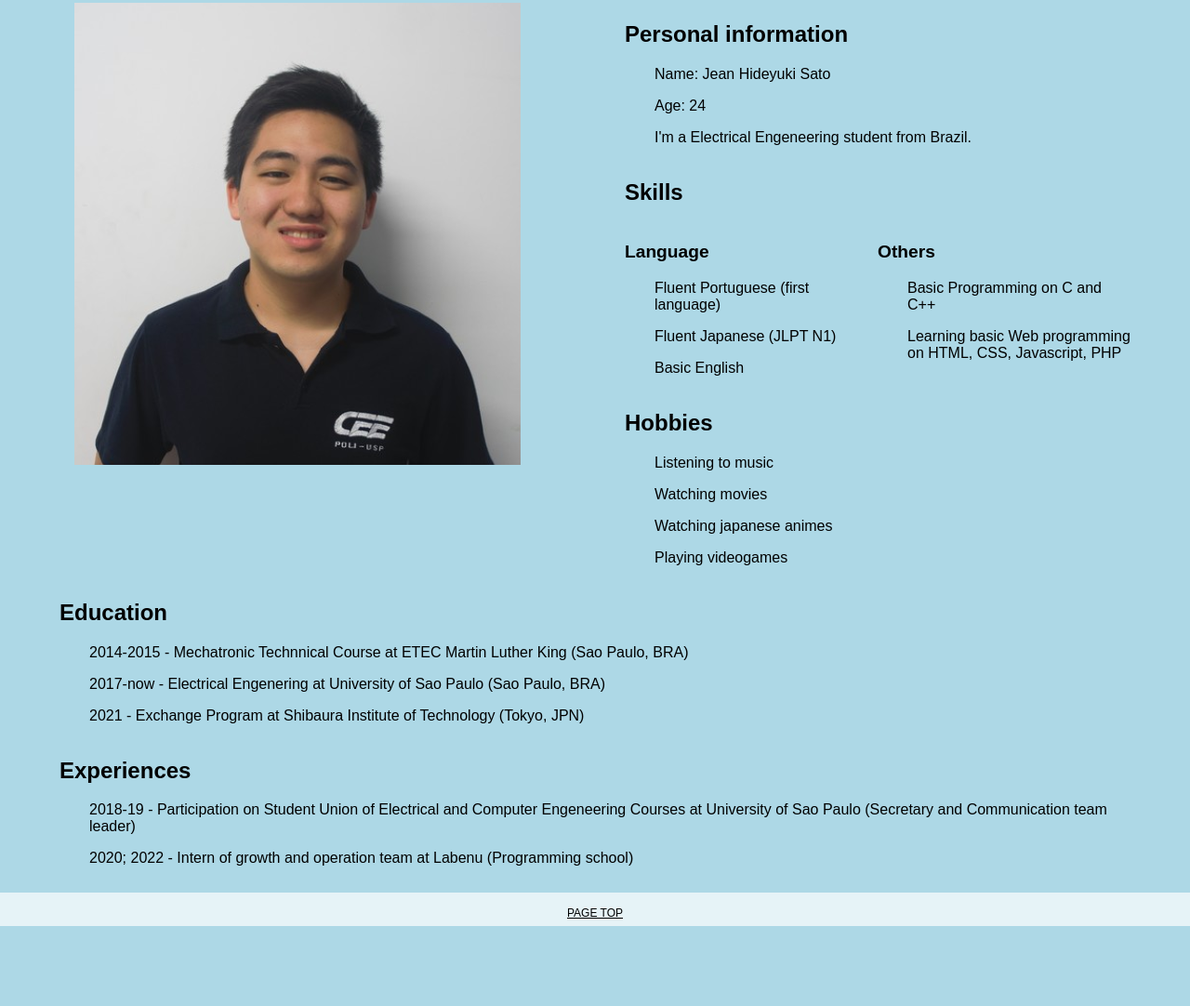
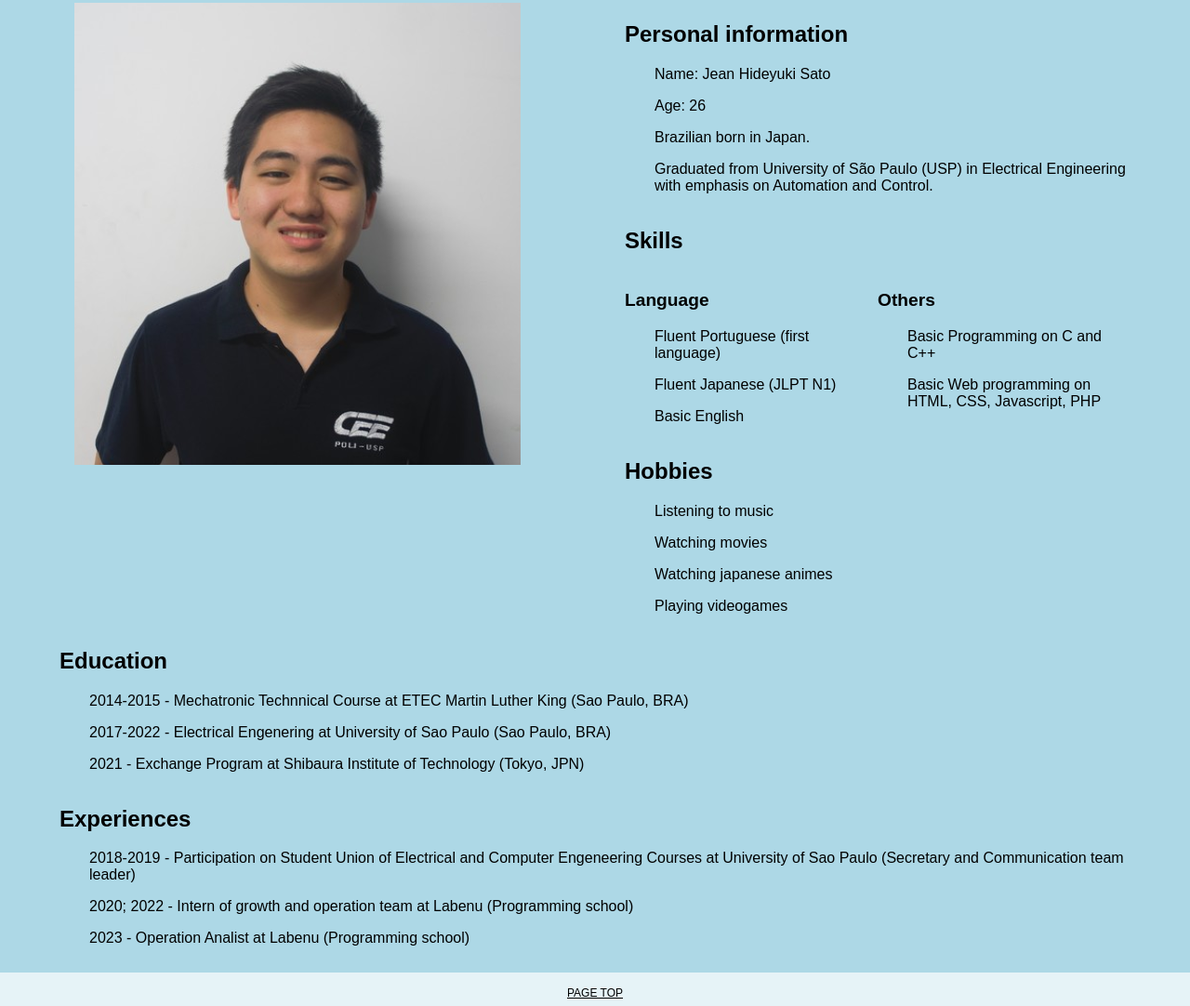
Before and after one commit to jean-hide-sato/SIT-Web-Programming-AboutMe, a plain HTML site: page index.html in a window 1280 px wide. Shown: the part 61-1143 px from the top of the page at 93% size. Before the commit the page ends 1057 px from the top, so only its background shows below. Drawn offline with Linux system fonts and the light colour scheme.

Commit message:
Automatic calculation of age and information update

```diff
--- a/index.html
+++ b/index.html
@@ -33,8 +33,10 @@
         <div id="personal">
         <h2>Personal information</h2>
         <p>Name: Jean Hideyuki Sato</p>
-        <p>Age: 24</p>
-        <p>I'm a Electrical Engeneering student from Brazil.</p>
+        <p>Age: <span id="age"></span></p>
+            <script>document.getElementById("age").innerHTML = new Date().getFullYear() -1998;</script>
+        <p>Brazilian born in Japan.</p>
+        <p>Graduated from University of São Paulo (USP) in Electrical Engineering with emphasis on Automation and Control.</p>
         </div>
 
         <div id="skills">
@@ -48,7 +50,7 @@
         <div id="sub2">
             <h3>Others</h3>
             <p>Basic Programming on C and C++</p>
-            <p>Learning basic Web programming on HTML, CSS, Javascript, PHP</p>
+            <p>Basic Web programming on HTML, CSS, Javascript, PHP</p>
         </div>
         </div>
 
@@ -63,14 +65,15 @@
         <div id="education">
         <h2>Education</h2>
         <p>2014-2015 - Mechatronic Technnical Course at ETEC Martin Luther King (Sao Paulo, BRA)</p>
-        <p>2017-now - Electrical Engenering at University of Sao Paulo (Sao Paulo, BRA)</p>
+        <p>2017-2022 - Electrical Engenering at University of Sao Paulo (Sao Paulo, BRA)</p>
         <p>2021 - Exchange Program at Shibaura Institute of Technology (Tokyo, JPN)</p>
         </div>
 
         <div id="experience">
             <h2>Experiences</h2>
-                <p>2018-19 - Participation on Student Union of Electrical and Computer Engeneering Courses at University of Sao Paulo (Secretary and Communication team leader)</p>
+                <p>2018-2019 - Participation on Student Union of Electrical and Computer Engeneering Courses at University of Sao Paulo (Secretary and Communication team leader)</p>
                 <p>2020; 2022 - Intern of growth and operation team at Labenu (Programming school)</p>
+                <p>2023 - Operation Analist at Labenu (Programming school)</p>
             </div>
 
     </main>
```
